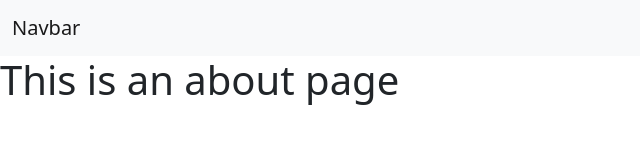
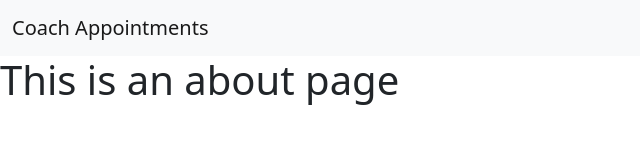
Before and after one commit to SymensJeffrey/nomad_vue, a Vue app: page /about in a window 1280 px wide. Shown: the top 160 px of the page, without its empty margins (0-640 px from the left). Built offline with nearby package versions, Linux system fonts and the light colour scheme.

Commit message:
change title on navbar

```diff
--- a/src/App.vue
+++ b/src/App.vue
@@ -2,7 +2,7 @@
   <div id="app">
     <nav class="navbar navbar-light bg-light">
       <div class="container-fluid">
-        <a class="navbar-brand">Navbar</a>
+        <a class="navbar-brand">Coach Appointments</a>
       </div>
     </nav>
     <router-view/>
```
